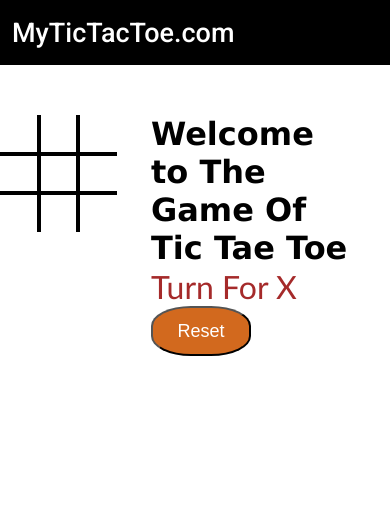
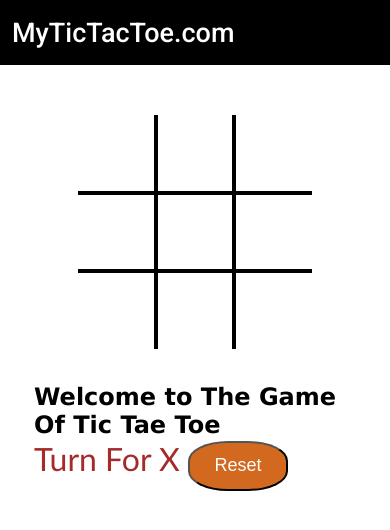
Before and after one commit to karan984/Tic-Tae-Toe-Using-HTML-CSS-Javascript, a plain HTML site: page index.html in a window 390 px wide. Drawn offline with Linux system fonts and the light colour scheme.

Commit message:
Added responsiveness to the website.

```diff
--- a/style.css
+++ b/style.css
@@ -52,6 +52,10 @@ nav ul {
     font-family: 'Lucida Sans', 'Lucida Sans Regular', 'Lucida Grande', 'Lucida Sans Unicode', Geneva, Verdana, sans-serif;
 }
 
+.gameInfo h1 {
+    font-size: 1.5rem;
+}
+
 .imgbox img {
     display: none;
 }
@@ -89,3 +93,19 @@ nav ul {
 #reset:hover{
     cursor: pointer;
 }
+
+@media screen and (max-width:950px){
+    .gameContainer{
+        flex-wrap: wrap;
+    }
+    .gameInfo{
+        margin-top: 34px;
+    }
+    .gameInfo h1{
+        font-size: 1.5rem;
+    }
+    .container{
+        grid-template-rows: repeat(3, 20vw);
+        grid-template-columns: repeat(3, 20vw);
+    }
+}
```
